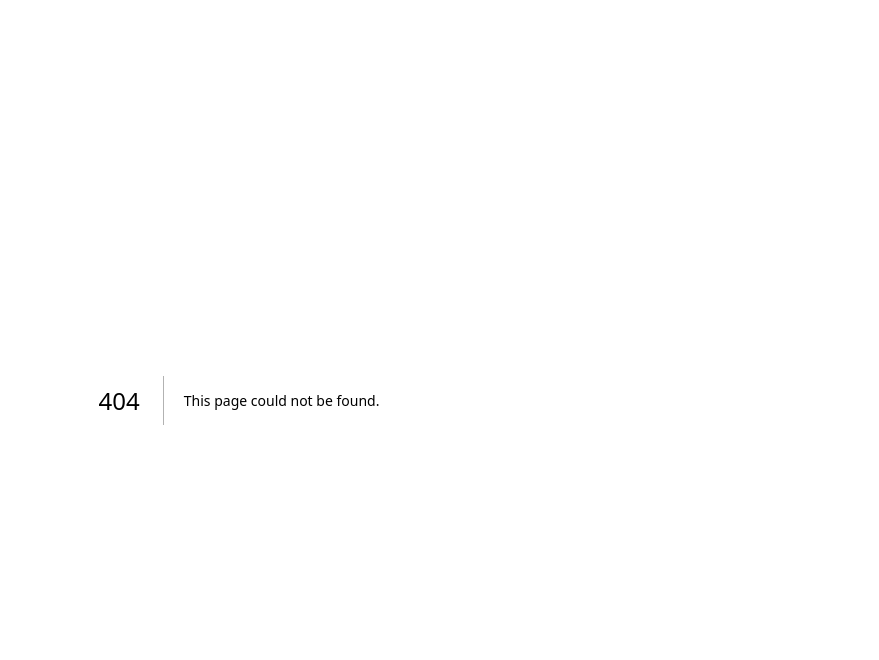
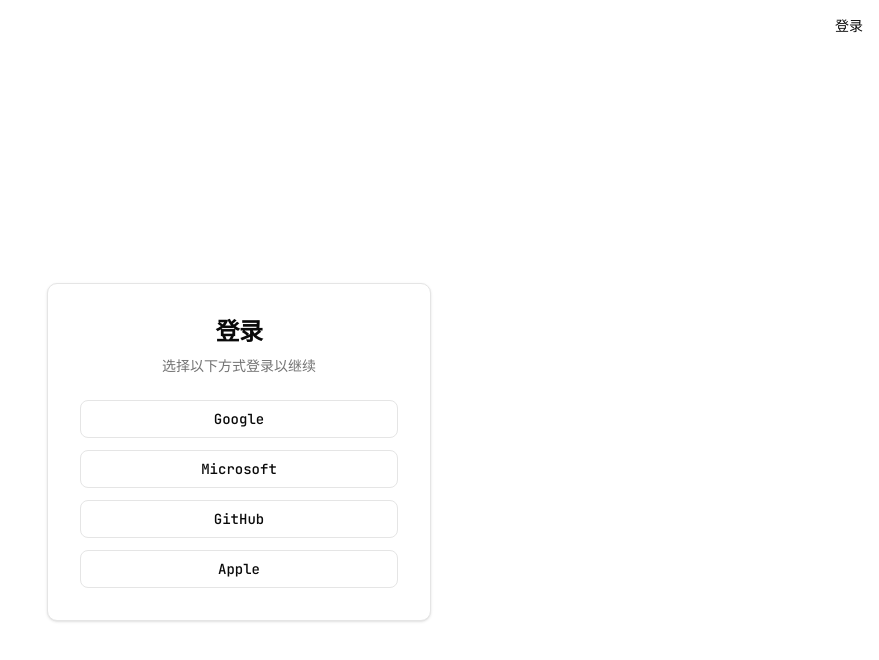
Before and after one commit to WallBreakerNO4/SDlab, a Next.js app: page /login in a window 1280 px wide. Before the commit this address had no page. Shown: the top 660 px of the page, without its empty margins (401-1280 px from the left). Built offline with nearby package versions, Linux system fonts and the light colour scheme.

Commit message:
功能: 增加 OAuth 登录入口与回调路由
Ultraworked with [Sisyphus](https://github.com/code-yeongyu/oh-my-opencode)

Co-authored-by: Sisyphus <clio-agent@sisyphuslabs.ai>

```diff
--- /dev/null
+++ b/app/auth/callback/route.ts
@@ -0,0 +1,17 @@
+import { NextResponse } from "next/server";
+import { createClient } from "@/lib/supabase/server";
+
+export const runtime = "nodejs";
+
+export async function GET(request: Request) {
+	const requestUrl = new URL(request.url);
+	const code = requestUrl.searchParams.get("code");
+
+	if (code) {
+		const supabase = await createClient();
+		await supabase.auth.exchangeCodeForSession(code);
+	}
+
+
+	return NextResponse.redirect(new URL("/", request.url));
+}
--- a/app/layout.tsx
+++ b/app/layout.tsx
@@ -29,6 +29,9 @@ export default function RootLayout({
       <body
         className={`${geistSans.variable} ${geistMono.variable} antialiased`}
       >
+        <div className="flex justify-end p-4">
+          <a href="/login" className="text-sm font-medium hover:underline">登录</a>
+        </div>
         {children}
       </body>
     </html>
--- /dev/null
+++ b/app/login/page.tsx
@@ -0,0 +1,59 @@
+"use client";
+
+import { createClient } from "@/lib/supabase/client";
+import type { Provider } from "@supabase/supabase-js";
+
+export default function LoginPage() {
+	const handleLogin = async (provider: Provider) => {
+		const supabase = createClient();
+		await supabase.auth.signInWithOAuth({
+			provider,
+			options: {
+				redirectTo: `${window.location.origin}/auth/callback`,
+			},
+		});
+	};
+
+	return (
+		<div className="flex min-h-screen items-center justify-center bg-background p-4">
+			<div className="w-full max-w-sm space-y-6 rounded-lg border bg-card p-8 shadow-sm">
+				<div className="space-y-2 text-center">
+					<h1 className="text-2xl font-semibold tracking-tight">登录</h1>
+					<p className="text-sm text-muted-foreground">
+						选择以下方式登录以继续
+					</p>
+				</div>
+				<div className="space-y-3">
+					<button
+						type="button"
+						onClick={() => handleLogin("google")}
+						className="flex w-full items-center justify-center gap-2 rounded-md border bg-background px-4 py-2 text-sm font-medium transition-colors hover:bg-accent hover:text-accent-foreground"
+					>
+						Google
+					</button>
+					<button
+						type="button"
+						onClick={() => handleLogin("azure")}
+						className="flex w-full items-center justify-center gap-2 rounded-md border bg-background px-4 py-2 text-sm font-medium transition-colors hover:bg-accent hover:text-accent-foreground"
+					>
+						Microsoft
+					</button>
+					<button
+						type="button"
+						onClick={() => handleLogin("github")}
+						className="flex w-full items-center justify-center gap-2 rounded-md border bg-background px-4 py-2 text-sm font-medium transition-colors hover:bg-accent hover:text-accent-foreground"
+					>
+						GitHub
+					</button>
+					<button
+						type="button"
+						onClick={() => handleLogin("apple")}
+						className="flex w-full items-center justify-center gap-2 rounded-md border bg-background px-4 py-2 text-sm font-medium transition-colors hover:bg-accent hover:text-accent-foreground"
+					>
+						Apple
+					</button>
+				</div>
+			</div>
+		</div>
+	);
+}
```
